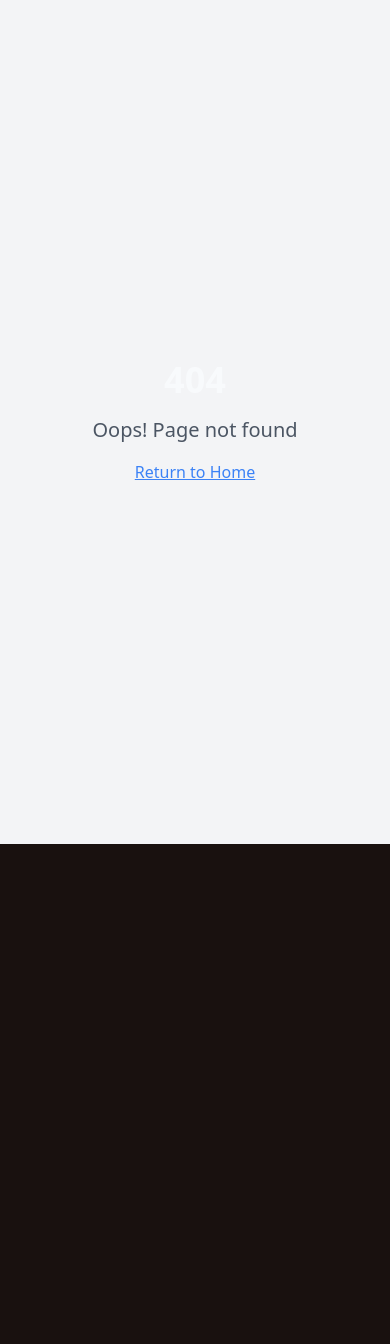
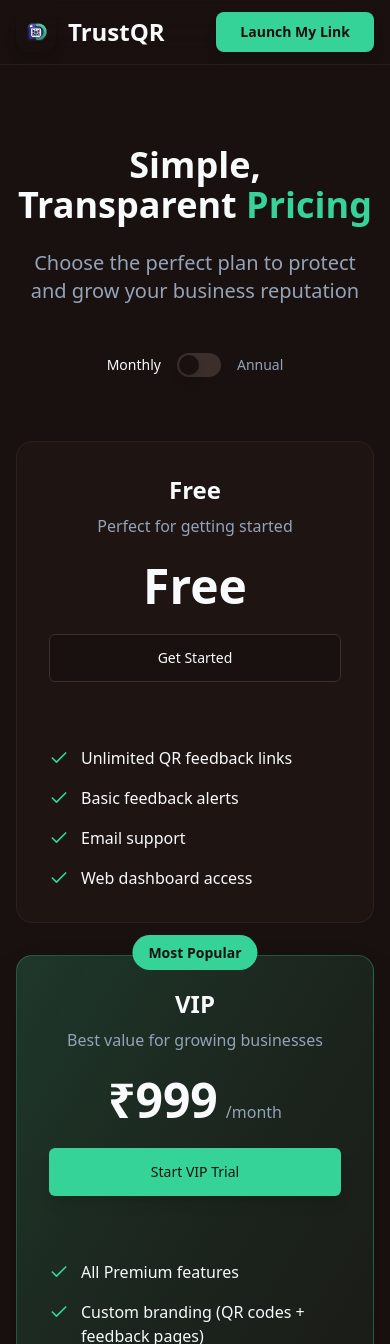
Before and after one commit to shammy6/trustqr-review-hero, a React (Vite) app: page /pricing in a window 390 px wide. Before the commit this address had no page. Shown: the top 1344 px of the page. Before the commit the page ends 844 px from the top, so only its background shows below. Built offline with nearby package versions, Linux system fonts and the light colour scheme.

Commit message:
feat: Create pricing page with plan cards
Implement a responsive pricing page with a three-card layout, monthly/annual toggle, and plan details inspired by Cursor AI's design. The VIP plan card features a green gradient background.

```diff
--- a/src/App.tsx
+++ b/src/App.tsx
@@ -7,6 +7,7 @@ import { BrowserRouter, Routes, Route } from "react-router-dom";
 import Index from "./pages/Index";
 import Privacy from "./pages/Privacy";
 import Terms from "./pages/Terms";
+import Pricing from "./pages/Pricing";
 import NotFound from "./pages/NotFound";
 
 const queryClient = new QueryClient();
@@ -19,6 +20,7 @@ const App = () => (
       <BrowserRouter>
         <Routes>
           <Route path="/" element={<Index />} />
+          <Route path="/pricing" element={<Pricing />} />
           <Route path="/privacy" element={<Privacy />} />
           <Route path="/terms" element={<Terms />} />
           {/* ADD ALL CUSTOM ROUTES ABOVE THE CATCH-ALL "*" ROUTE */}
--- /dev/null
+++ b/src/pages/Pricing.tsx
@@ -0,0 +1,218 @@
+
+import { useState } from "react";
+import { Button } from "@/components/ui/button";
+import { Switch } from "@/components/ui/switch";
+import { Check } from "lucide-react";
+import Header from "@/components/Header";
+import Footer from "@/components/Footer";
+
+const Pricing = () => {
+  const [isAnnual, setIsAnnual] = useState(false);
+
+  const plans = [
+    {
+      name: "Free",
+      price: { monthly: 0, annual: 0 },
+      description: "Perfect for getting started",
+      features: [
+        "Unlimited QR feedback links",
+        "Basic feedback alerts",
+        "Email support",
+        "Web dashboard access"
+      ],
+      buttonText: "Get Started",
+      buttonVariant: "outline" as const,
+      popular: false
+    },
+    {
+      name: "VIP",
+      price: { monthly: 999, annual: 9592 },
+      description: "Best value for growing businesses",
+      features: [
+        "All Premium features",
+        "Custom branding (QR codes + feedback pages)",
+        "Monthly performance reports",
+        "Dedicated account manager",
+        "Priority integrations",
+        "Advanced analytics dashboard"
+      ],
+      buttonText: "Start VIP Trial",
+      buttonVariant: "default" as const,
+      popular: true
+    },
+    {
+      name: "Premium",
+      price: { monthly: 399, annual: 3192 },
+      description: "For serious reputation management",
+      features: [
+        "All Free Plan features",
+        "AI-powered alert system",
+        "In-depth feedback analytics",
+        "Priority support",
+        "Custom response templates"
+      ],
+      buttonText: "Upgrade to Premium",
+      buttonVariant: "outline" as const,
+      popular: false
+    }
+  ];
+
+  const formatPrice = (price: number) => {
+    return new Intl.NumberFormat('en-IN', {
+      style: 'currency',
+      currency: 'INR',
+      minimumFractionDigits: 0,
+      maximumFractionDigits: 0,
+    }).format(price);
+  };
+
+  return (
+    <div className="min-h-screen bg-background">
+      <Header />
+
+      <main className="py-20 lg:py-32">
+        <div className="container max-w-7xl mx-auto px-4 sm:px-6 lg:px-8">
+
+          {/* Header Section */}
+          <div className="text-center mb-16">
+            <div className="animate-fade-in-up">
+              <h1 className="text-4xl sm:text-5xl lg:text-6xl font-bold text-foreground mb-6">
+                Simple, Transparent{" "}
+                <span className="text-primary bg-gradient-to-r from-primary to-accent bg-clip-text text-transparent">
+                  Pricing
+                </span>
+              </h1>
+            </div>
+
+            <div className="animate-fade-in-up animation-delay-200">
+              <p className="text-xl text-muted-foreground mb-12 max-w-3xl mx-auto">
+                Choose the perfect plan to protect and grow your business reputation
+              </p>
+            </div>
+
+            {/* Billing Toggle */}
+            <div className="animate-fade-in-up animation-delay-300">
+              <div className="flex items-center justify-center gap-4 mb-16">
+                <span className={`text-sm font-medium transition-colors ${!isAnnual ? 'text-foreground' : 'text-muted-foreground'}`}>
+                  Monthly
+                </span>
+                <Switch
+                  checked={isAnnual}
+                  onCheckedChange={setIsAnnual}
+                  className="data-[state=checked]:bg-primary"
+                />
+                <span className={`text-sm font-medium transition-colors ${isAnnual ? 'text-foreground' : 'text-muted-foreground'}`}>
+                  Annual
+                </span>
+                {isAnnual && (
+                  <span className="text-xs bg-primary text-primary-foreground px-2 py-1 rounded-full font-medium">
+                    Save 20%
+                  </span>
+                )}
+              </div>
+            </div>
+          </div>
+
+          {/* Pricing Cards */}
+          <div className="grid grid-cols-1 lg:grid-cols-3 gap-8 max-w-6xl mx-auto">
+            {plans.map((plan, index) => (
+              <div
+                key={plan.name}
+                className={`animate-fade-in-up relative rounded-2xl border transition-all duration-300 hover:scale-105 transform ${
+                  plan.popular
+                    ? 'bg-gradient-to-br from-primary/20 via-primary/10 to-primary/5 border-primary/30 shadow-2xl hover:shadow-primary/25'
+                    : 'bg-card/50 backdrop-blur-sm border-border/50 hover:border-primary/30 hover:bg-card/70'
+                }`}
+                style={{ animationDelay: `${(index + 4) * 0.1}s` }}
+              >
+                {plan.popular && (
+                  <div className="absolute -top-4 left-1/2 transform -translate-x-1/2">
+                    <span className="bg-primary text-primary-foreground px-4 py-2 rounded-full text-sm font-semibold">
+                      Most Popular
+                    </span>
+                  </div>
+                )}
+
+                <div className="p-8">
+                  {/* Plan Header */}
+                  <div className="text-center mb-8">
+                    <h3 className="text-2xl font-bold text-foreground mb-2">
+                      {plan.name}
+                    </h3>
+                    <p className="text-muted-foreground mb-6">
+                      {plan.description}
+                    </p>
+
+                    {/* Price */}
+                    <div className="mb-6">
+                      <div className="flex items-baseline justify-center">
+                        <span className="text-5xl font-bold text-foreground">
+                          {plan.price.monthly === 0
+                            ? 'Free'
+                            : formatPrice(isAnnual ? plan.price.annual : plan.price.monthly)
+                          }
+                        </span>
+                        {plan.price.monthly > 0 && (
+                          <span className="text-muted-foreground ml-2">
+                            /{isAnnual ? 'year' : 'month'}
+                          </span>
+                        )}
+                      </div>
+                      {isAnnual && plan.price.monthly > 0 && (
+                        <p className="text-sm text-muted-foreground mt-2">
+                          {formatPrice(plan.price.monthly)} billed monthly
+                        </p>
+                      )}
+                    </div>
+
+                    {/* CTA Button */}
+                    <Button
+                      variant={plan.buttonVariant}
+                      size="lg"
+                      className={`w-full mb-8 h-12 ${
+                        plan.popular
+                          ? 'bg-primary hover:bg-primary/90 text-primary-foreground shadow-lg hover:shadow-xl'
+                          : ''
+                      }`}
+                    >
+                      {plan.buttonText}
+                    </Button>
+                  </div>
+
+                  {/* Features */}
+                  <div className="space-y-4">
+                    {plan.features.map((feature, featureIndex) => (
+                      <div key={featureIndex} className="flex items-start gap-3">
+                        <Check className="w-5 h-5 text-primary mt-0.5 flex-shrink-0" />
+                        <span className="text-foreground">{feature}</span>
+                      </div>
+                    ))}
+                  </div>
+                </div>
+              </div>
+            ))}
+          </div>
+
+          {/* FAQ Section */}
+          <div className="text-center mt-24">
+            <div className="animate-fade-in-up animation-delay-800">
+              <h2 className="text-3xl font-bold text-foreground mb-6">
+                Questions? We're here to help.
+              </h2>
+              <p className="text-muted-foreground mb-8">
+                Contact our team for personalized guidance on choosing the right plan.
+              </p>
+              <Button variant="outline" size="lg">
+                Contact Sales
+              </Button>
+            </div>
+          </div>
+        </div>
+      </main>
+
+      <Footer />
+    </div>
+  );
+};
+
+export default Pricing;
```
